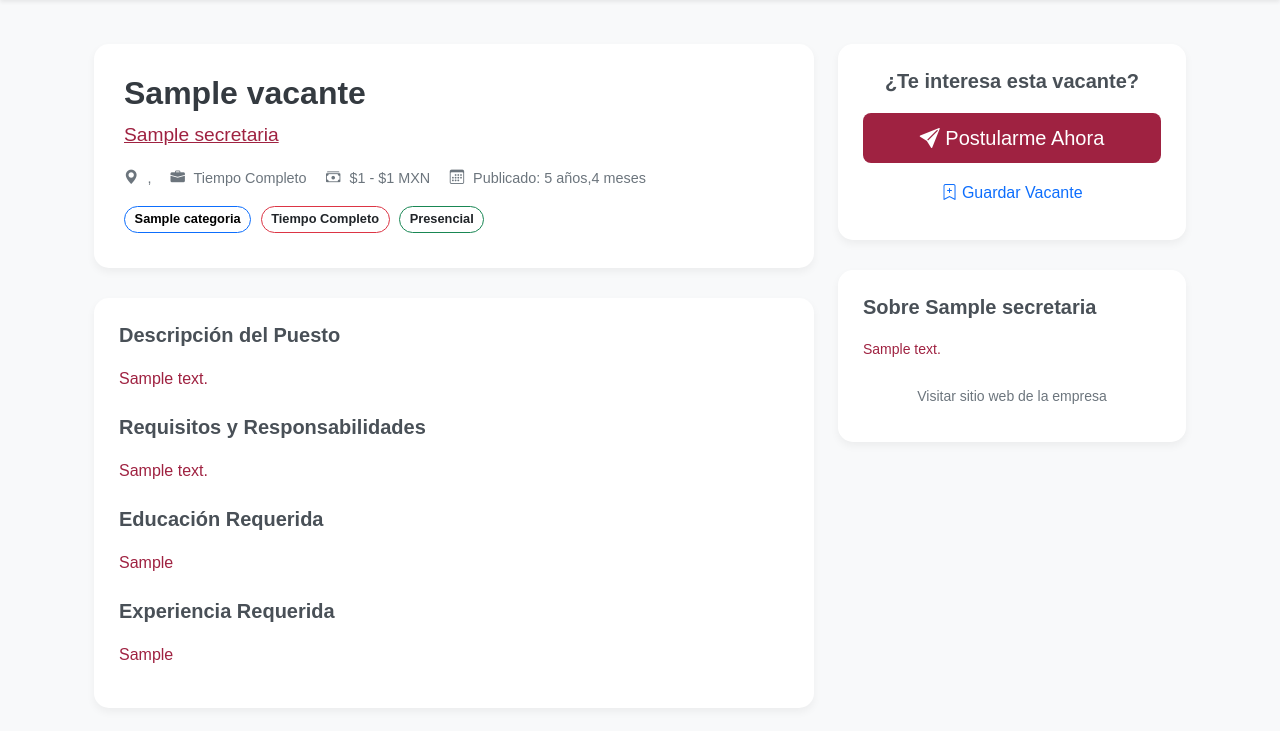
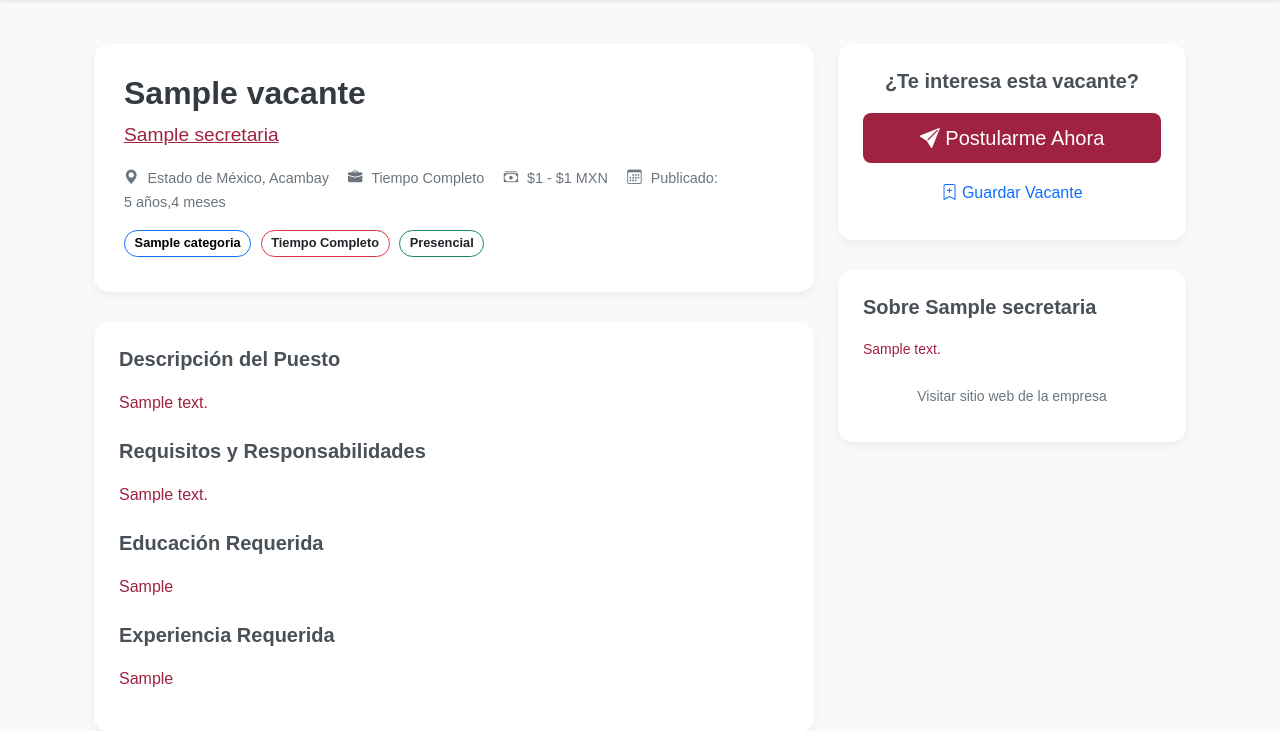
Before and after one commit to MarcoVD/bolsa_empleo, a Django app: page /vacante/1/ in a window 1280 px wide. Shown: the part 90-821 px from the top of the page. Run offline with Django 5.2, Linux system fonts and the light colour scheme; tables that the repository leaves empty hold one stand-in row (values such as "Sample post").

Commit message:
Añadir "Estado de México" + municipio

```diff
--- a/templates/usuarios/detalle_vacante.html
+++ b/templates/usuarios/detalle_vacante.html
@@ -101,7 +101,7 @@
                     </div>
                 </div>
                 <div class="job-meta mb-3">
-                    <span><i class="bi bi-geo-alt-fill"></i> {{ vacante.ciudad }}, {{ vacante.get_estado_display }}</span>
+                    <span><i class="bi bi-geo-alt-fill"></i> Estado de México, {{ vacante.get_municipio_display}} </span>
                     <span><i class="bi bi-briefcase-fill"></i> {{ vacante.get_tipo_empleo_display }}</span>
                     {% if vacante.salario_formateado != "No especificado" %}
                     <span><i class="bi bi-cash-stack"></i> {{ vacante.salario_formateado }}</span>
```
